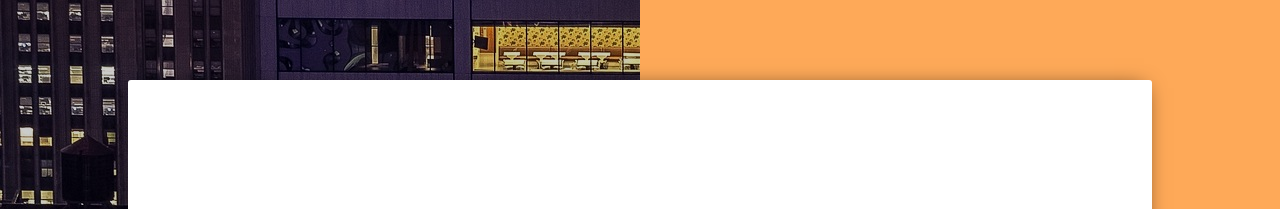
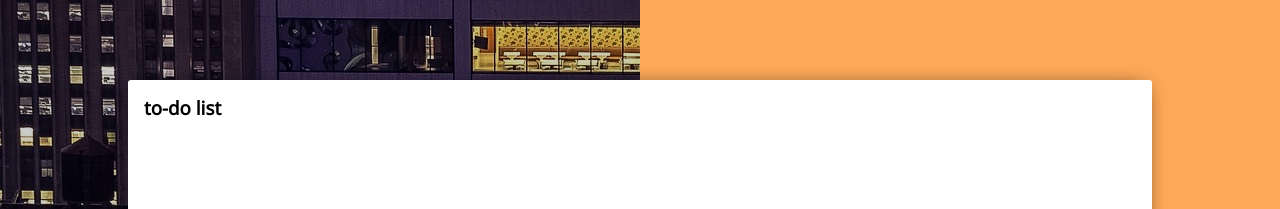
Before and after one commit to pkestikar/todoList, a React app: page / in a window 1280 px wide. Shown: the top 209 px of the page. Built offline with nearby package versions, Linux system fonts and the light colour scheme.

Commit message:
updates to the top bar

```diff
--- a/app/components/TodoList/style.scss
+++ b/app/components/TodoList/style.scss
@@ -4,6 +4,8 @@
   position: fixed;
   padding: 0;
   margin: 0;
+
+  font-family: 'Noto Sans', sans-serif;
   .content-wrapper {
     height: 100%;
     width: 100%;
--- a/app/components/TodoPad/index.js
+++ b/app/components/TodoPad/index.js
@@ -1,9 +1,10 @@
 import React, { Component } from 'react';
+import TopBar from 'Components/TopBar';
 
 const TodoPad = (props) => {
     return (
         <div className="todo-pad">
-
+            <TopBar/>
         </div>
     )
 };
--- a/app/components/TopBar/index.js
+++ b/app/components/TopBar/index.js
@@ -2,8 +2,12 @@ import React, { Component } from 'react';
 
 const TopBar = () => {
     return (
-        <div>
-
+        <div className={`top-bar`}>
+            <div className="title">
+                <h3>to-do list</h3>
+            </div>
         </div>
     )
 };
+
+export default TopBar;
--- a/app/components/TopBar/style.scss
+++ b/app/components/TopBar/style.scss
@@ -0,0 +1,7 @@
+.top-bar {
+  height: 55px;
+  display: flex;
+  align-items: center;
+  padding-left: 1rem;
+  background: transparent;
+}
--- a/app/scss/app.scss
+++ b/app/scss/app.scss
@@ -3,3 +3,4 @@
 
 @import '../components/TodoList/style';
 @import '../components/TodoPad/style';
+@import '../components/TopBar/style';
--- a/index.html
+++ b/index.html
@@ -5,6 +5,7 @@
     <title>React ToDo List</title>
 
     <link rel="stylesheet" href="dist/app.css">
+    <link href="https://fonts.googleapis.com/css?family=Noto+Sans&display=swap" rel="stylesheet">
 
     <style>
         body {
```
Also changed, not shown: dist/app.css, dist/main.js.
